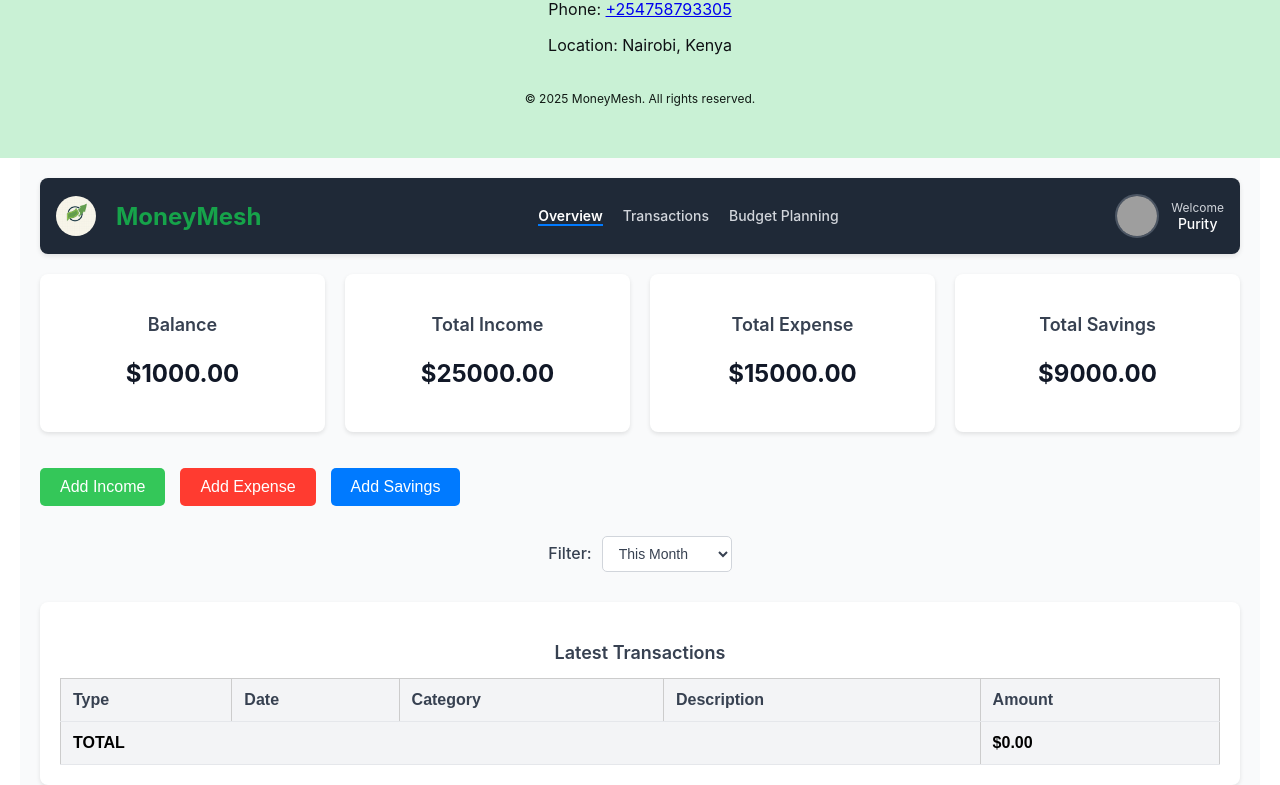
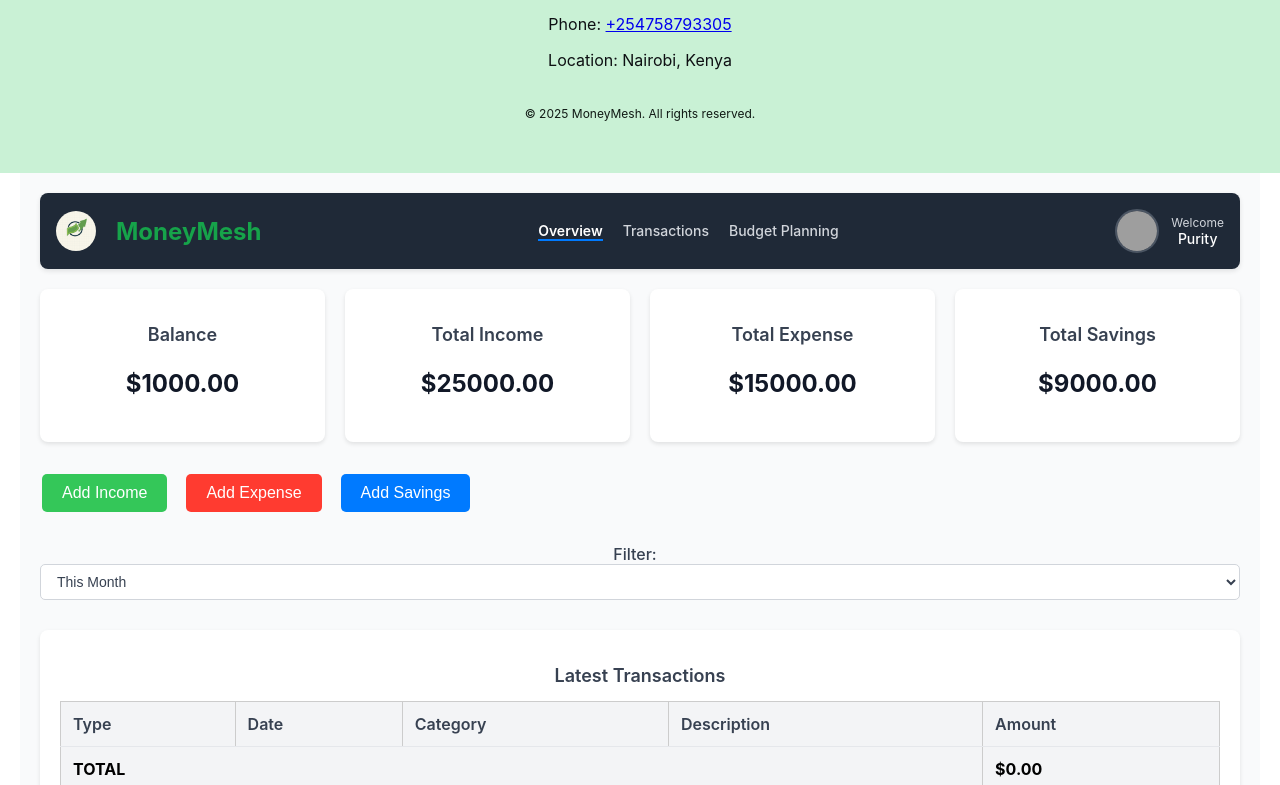
Before and after one commit to PrincessOkaroni/MoneyMesh, a React (Create React App) app: page /overview in a window 1280 px wide. Shown: the part 2015-2800 px from the top of the page. Built offline with nearby package versions, Linux system fonts and the light colour scheme; grey boxes are pictures that could not be loaded.

Commit message:
works on FILE

```diff
--- a/src/components/Transaction.css
+++ b/src/components/Transaction.css
@@ -1,84 +1,90 @@
-/* Container for side-by-side layout */
-.transaction-section {
-  display: flex;
-  justify-content: space-around;
-  align-items: flex-start;
-  flex-wrap: wrap;
-  gap: 20px;
+.transaction-container {
   padding: 20px;
-}
-
-/* Table styling */
-table {
-  min-width: 500px;
-  border-collapse: collapse;
   font-family: Arial, sans-serif;
 }
 
-th, td {
+.transaction-section {
+  display: flex;
+  justify-content: space-between;
+  flex-wrap: wrap;
+  gap: 20px;
+}
+
+.transaction-table,
+.transaction-form-table {
+  flex: 1;
+  min-width: 480px;
+}
+
+.section-title {
+  margin-bottom: 10px;
+  text-align: center;
+  font-size: 20px;
+}
+
+table {
+  width: 100%;
+  border-collapse: collapse;
+  margin-bottom: 10px;
+}
+
+th,
+td {
   border: 1px solid #ccc;
-  padding: 10px;
-  text-align: center;
+  padding: 8px;
+  text-align: left;
 }
 
 th {
-  background-color: #1133aa;
-  color: white;
+  background-color: #f4f4f4;
 }
 
-tr:nth-child(even) {
-  background-color: #f9f9f9;
-}
-
-/* Transaction form */
-.form-layout {
-  display: flex;
-  flex-direction: column;
-  gap: 12px;
-  width: 300px;
-  padding: 16px;
-  border: 1px solid #ddd;
-  border-radius: 8px;
-  background-color: #fdfdfd;
-}
-
-.form-group {
-  display: flex;
-  flex-direction: column;
-}
-
-.form-group label {
-  font-weight: bold;
-  margin-bottom: 4px;
-}
-
-input, select {
-  padding: 8px;
-  font-size: 1rem;
-  border-radius: 4px;
-  border: 1px solid #ccc;
-}
-
-/* Buttons */
 button {
+  padding: 5px 10px;
+  margin: 2px;
   background-color: #007bff;
   color: white;
   border: none;
   cursor: pointer;
-  padding: 8px;
   border-radius: 4px;
-  margin-top: 6px;
-  transition: background-color 0.3s;
 }
 
 button:hover {
   background-color: #0056b3;
 }
 
-/* Headings */
-h2 {
+input,
+select {
+  width: 100%;
+  padding: 5px;
+  box-sizing: border-box;
+}
+
+.transaction-controls {
   margin-top: 20px;
-  font-size: 1.5rem;
-  text-align: center;
-  color: teal;
+  display: flex;
+  flex-wrap: wrap;
+  align-items: center;
+  gap: 20px;
+  justify-content: space-between;
+  border-top: 2px solid #ddd;
+  padding-top: 15px;
 }
+
+.download-btn {
+  background-color: #28a745;
+}
+
+.download-btn:hover {
+  background-color: #218838;
+}
+
+.date-filter {
+  display: flex;
+  align-items: center;
+  gap: 10px;
+}
+
+.date-filter label {
+  font-weight: bold;
+}
```
